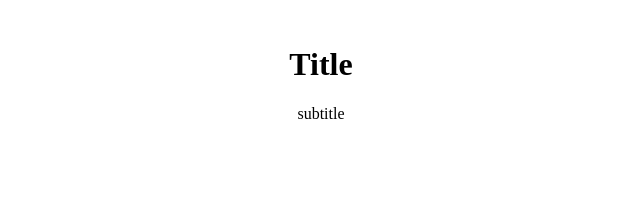
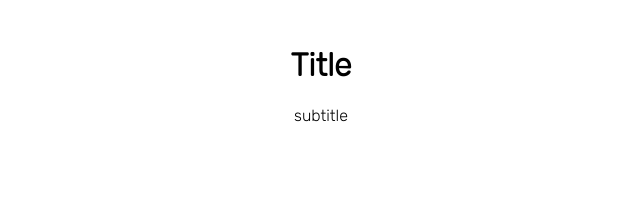
Before and after one commit to MaxiCorrea/react-pricing-tables, a React (Create React App) app: page / in a window 1280 px wide. Shown: the top 216 px of the page, without its empty margins (319-959 px from the left). Built offline with nearby package versions, Linux system fonts and the light colour scheme.

Commit message:
Adding Rubik Font

```diff
--- a/public/index.html
+++ b/public/index.html
@@ -5,9 +5,11 @@
     <link rel="icon" href="%PUBLIC_URL%/favicon.ico" />
     <meta name="viewport" content="width=device-width, initial-scale=1" />
     <meta name="theme-color" content="#000000" />
-    <meta
-      name="description"
-      content="Pricing Tables"
+    <meta name="description" content="Pricing Tables" />
+    <link rel="preconnect" href="https://fonts.gstatic.com" />
+    <link
+      href="https://fonts.googleapis.com/css2?family=Rubik:wght@300&display=swap"
+      rel="stylesheet"
     />
     <link rel="apple-touch-icon" href="%PUBLIC_URL%/logo192.png" />
     <link rel="manifest" href="%PUBLIC_URL%/manifest.json" />
--- a/src/components/Header/Header.styles.ts
+++ b/src/components/Header/Header.styles.ts
@@ -2,6 +2,7 @@
 
 export const useHeaderStyles = createUseStyles({
   root: {
+    fontFamily:"Rubik",
     textAlign : "center",
     padding : "25px",
   },
```
